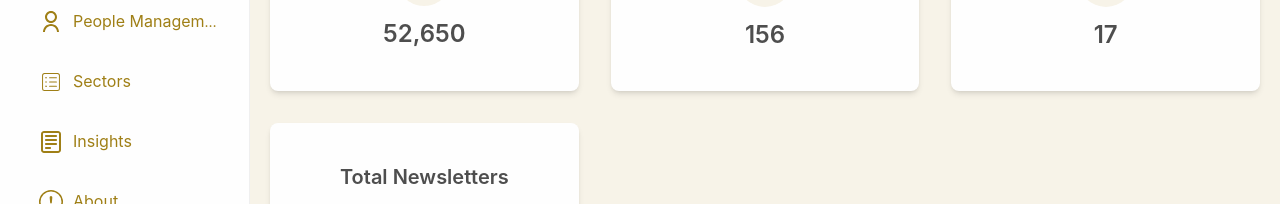
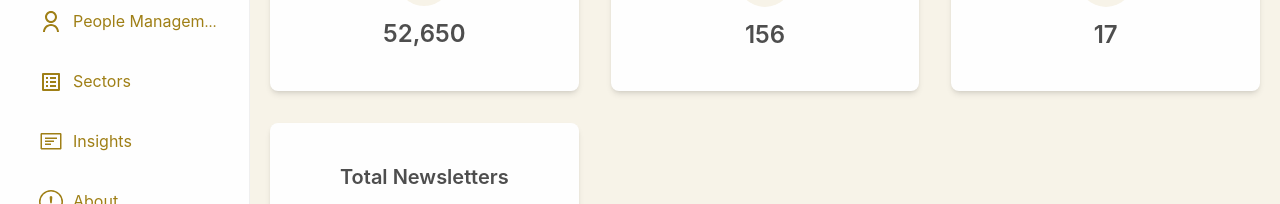
Before and after one commit to sparktechagency/alanssxri_dashboard, a React (Vite) app: page / in a window 1280 px wide. Shown: the part 217-421 px from the top of the page. Built offline with nearby package versions, Linux system fonts and the light colour scheme.

Commit message:
changed icons

```diff
--- a/src/components/LayoutsComponents/Sidebar.tsx
+++ b/src/components/LayoutsComponents/Sidebar.tsx
@@ -5,16 +5,16 @@ import logo from '../../assets/logo.svg'
 // import dashboard from '../../assets/sideBar/dashboard.svg'
 // import income from '../../assets/sideBar/income.svg'
 // import dashboardActive from '../../assets/sideBar/active-dashboard.svg'
-import { CiLogout, CiViewList } from 'react-icons/ci';
+import { CiLogout } from 'react-icons/ci';
 // import { useLocation } from 'react-router-dom';
 
 const { Sider } = Layout;
 
 import React from 'react';
 import { RiSettings2Line, RiUserLine } from 'react-icons/ri';
-import { MdOutlineDashboard } from 'react-icons/md';
-import { CgNotes } from 'react-icons/cg';
+import { MdListAlt, MdOutlineDashboard } from 'react-icons/md';
 import { BsExclamationCircle } from 'react-icons/bs';
+import { VscNote } from 'react-icons/vsc';
 
 interface SidebarProps {
     collapsed: boolean;
@@ -53,13 +53,13 @@ const Sidebar: React.FC<SidebarProps> = ({ collapsed }) => {
                         {
                             key: '3',
                             // icon: <img src={location.pathname === '/' ? dashboardActive : dashboard} className='menu-icon' />,
-                            icon: <CiViewList className='w-6 h-6' />,
+                            icon: <MdListAlt className='w-6 h-6' />,
                             label: <Link className=' text-[16px]' to={`/sectors`}>Sectors</Link>,
                         },
                         {
                             key: '4',
                             // icon: <img src={location.pathname === '/' ? dashboardActive : dashboard} className='menu-icon' />,
-                            icon: <CgNotes className='w-6 h-6' />,
+                            icon: <VscNote className='w-6 h-6' />,
                             label: <Link className=' text-[16px]' to={`/insights`}>Insights</Link>,
                         },
                         {
```
